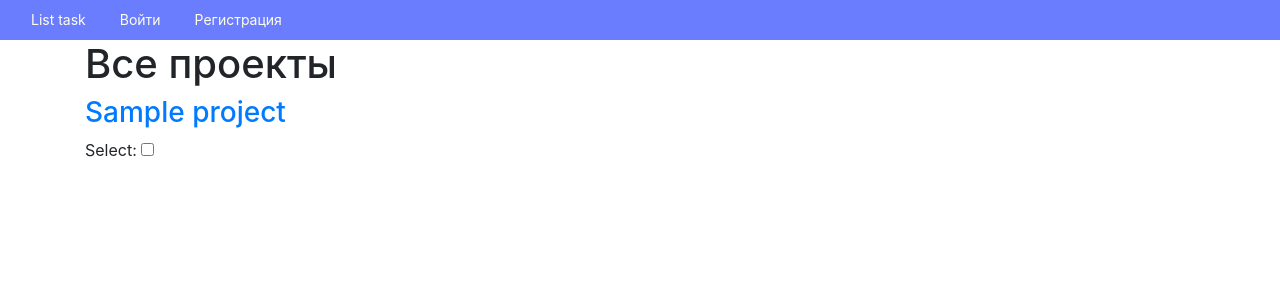
After one commit to aiganysho/issue_tracker, a Django app: page /webapp/ in a window 1280 px wide. The commit adds this page. Shown: the top 300 px of the page. Run offline with Django 3.2, Linux system fonts and the light colour scheme; tables that the repository leaves empty hold one stand-in row (values such as "Sample post"); parts of the project's set-up code (start-up, migrations or seed data) failed here and were passed over.

Commit message:
changed some code

```diff
--- a/hello/hello/settings.py
+++ b/hello/hello/settings.py
@@ -9,7 +9,7 @@
 For the full list of settings and their values, see
 https://docs.djangoproject.com/en/3.1/ref/settings/
 """
-
+import os
 from pathlib import Path
 
 # Build paths inside the project like this: BASE_DIR / 'subdir'.
@@ -123,3 +123,6 @@
 
 LOGIN_REDIRECT_URL = 'project:list'
 LOGOUT_REDIRECT_URL = 'project:list'
+
+MEDIA_ROOT = os.path.join(BASE_DIR, 'uploads')
+MEDIA_URL = '/uploads/'
--- a/hello/hello/urls.py
+++ b/hello/hello/urls.py
@@ -17,7 +17,8 @@
 from django.contrib import admin
 from django.urls import path, include
 from django.views.generic import RedirectView
-
+from django.conf import settings
+from django.conf.urls.static import static
 
 HOMEPAGE_URL = 'webapp/'
 
@@ -27,4 +28,4 @@
     path('webapp/', include('webapp.urls')),
     path('accounts/', include('accounts.urls')),
     path('', RedirectView.as_view(url=HOMEPAGE_URL, permanent=False)),
-]
+] + static(settings.MEDIA_URL, document_root=settings.MEDIA_ROOT)
--- a/hello/webapp/models.py
+++ b/hello/webapp/models.py
@@ -61,7 +61,7 @@
     description_project = models.TextField(max_length=3000, null=True, blank=True, verbose_name='Описание проекта')
     start_date = models.DateField(null=False, blank=False)
     end_date = models.DateField(null=True, blank=True)
-    user = models.ManyToManyField(get_user_model(), null=False, blank=False, verbose_name='Пользователь')
+    user = models.ManyToManyField(get_user_model(),related_name='projects', null=False, blank=False, verbose_name='Пользователь')
 
     class Meta:
         db_table = 'Projects'
--- a/hello/webapp/static/css/style.css
+++ b/hello/webapp/static/css/style.css
@@ -53,3 +53,20 @@
     text-align: center;
     border: solid 1px gray;
 }
+
+.avatar {
+    display: inline-block;
+    float: left;
+    width: 250px;
+    height: auto;
+    margin-right: 20px;
+    margin-bottom: 20px;
+}
+
+.text-center {
+    text-align: center;
+}
+
+.clear {
+    clear: both;
+}
--- a/hello/webapp/templates/base.html
+++ b/hello/webapp/templates/base.html
@@ -17,15 +17,17 @@
             {% block menu %}{% endblock %}
             {% if user.is_authenticated %}
                 <li><a href="{% url 'accounts:logout' %}?next={{ request.get_full_path }}">Выйти</a></li>
+                <li><a href="{% url 'accounts:user-detail' user.id %}">Профиль</a></li>
             {% else %}
                 <li><a href="{% url 'accounts:login' %}?next={{ request.get_full_path }}">Войти</a></li>
                 <li><a href="{% url 'accounts:create' %}?next={{ request.get_full_path }}">Регистрация</a></li>
             {% endif %}
+
         </ul>
     </nav>
 
     <div class="container">
-        <h1>{% block page_header %}Задача{% endblock page_header %}</h1>
+        <h1>{% block page_header %}{% endblock page_header %}</h1>
         {% block content %}{% endblock content %}
     </div>
 
--- /dev/null
+++ b/hello/webapp/templates/partial/project_list.html
@@ -0,0 +1,25 @@
+{% if is_paginated %}
+    {% include 'partial/paginate.html' %}
+{% endif %}
+
+{% for project in projects %}
+    <div class="box">
+        <h3><a href="{% url "project:view" project.pk %}">{{ project.name }}</a></h3>
+        <p>
+            <label for="selected_articles-{{ project.pk }}">Select:</label>
+            <input type="checkbox" name="selected_articles"
+                   id="selected_articles-{{ project.pk }}" value="{{ project.pk }}">
+        </p>
+{#        <p>#}
+{#            <a href="{% url 'accounts:detail' project.user_id %}">{{ project.user }}</a>#}
+{#            | {{ project.created_at|date:"d.m.Y H:i:s" }}#}
+{#        </p>#}
+    </div>
+
+{% empty %}
+    <h2 class="text-center">Нет статей</h2>
+{% endfor %}
+
+{% if is_paginated %}
+     {% include 'partial/paginate.html' %}
+{% endif %}
--- a/hello/webapp/templates/project/project.html
+++ b/hello/webapp/templates/project/project.html
@@ -3,6 +3,9 @@
 {% block menu %}
     {% if perms.webapp.add_project %}
          <li><a href="{% url "project:add" %}">Create project</a></li>
+    {% endif %}
+    {% if perms.accounts.view_user %}
+        <li><a href="{% url "accounts:user-list" %}">Пользователь</a></li>
     {% endif %}
 {% endblock menu %}
 {% block title %}Project{% endblock title %}
@@ -14,23 +17,25 @@
         {% else %}
 
     {% endif %}
-        <table class="table">
-          <thead>
-            <tr>
-              <th scope="col">Name</th>
-              <th scope="col">Description</th>
-            </tr>
-          </thead>
-          <tbody>
-            {% for project in projects %}
-                <tr>
-                    <th><a href="{% url "project:view" project.pk %}"> {{ project.name }}</th>
-                    <th>{{ project.description_project }}</th>
-                </tr>
-            {% endfor %}
-          {% include 'partial/paginate.html' %}
-          </tbody>
-        </table>
+{#        <table class="table">#}
+{#          <thead>#}
+{#            <tr>#}
+{#              <th scope="col">Name</th>#}
+{#              <th scope="col">Description</th>#}
+{#            </tr>#}
+{#          </thead>#}
+{#          <tbody>#}
+{#            {% for project in projects %}#}
+{#                <tr>#}
+{#                    <th><a href="{% url "project:view" project.pk %}"> {{ project.name }}</th>#}
+{#                    <th>{{ project.description_project }}</th>#}
+{#                </tr>#}
+{#            {% endfor %}#}
+{#          {% include 'partial/paginate.html' %}#}
+{#          </tbody>#}
+{#        </table>#}
 
 
+    {% include 'partial/project_list.html' %}
+
 {% endblock content %}
--- a/hello/webapp/templates/project/project_detail.html
+++ b/hello/webapp/templates/project/project_detail.html
@@ -25,6 +25,7 @@
           <li><a href="{% url "project:add-user" project.id %}">Add User</a></li>
     {% endif %}
 
+
 {% endblock menu %}
 
 {% block page_header %}Проект {{ project.id }}{% endblock page_header %}
@@ -43,9 +44,8 @@
         <h2>No users</h2>
     {% endif %}
         {% for user in project.user.all %}
-            <p>{{ user.username }}</p>
+            <p><a href="{% url "accounts:user-detail" user.pk %}">{{ user.username }}</a></p>
         {% endfor %}
-
 
 
     {% if not project.tasks.all %}
```
